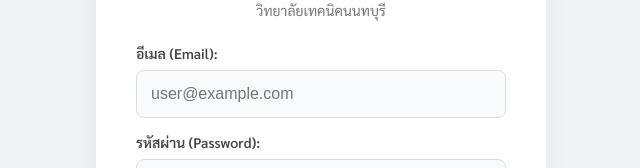
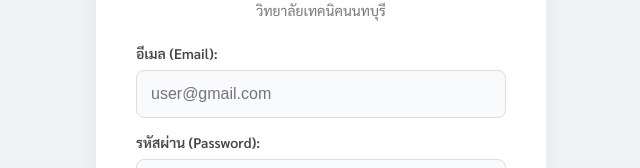
Before and after one commit to pakawatpe-hash/nicnon-library, a React (Create React App) app: page / in a window 1280 px wide. Shown: the part 305-473 px from the top of the page, without its empty margins (319-959 px from the left). Built offline with nearby package versions, Linux system fonts and the light colour scheme; no server answers.

Commit message:
Update Login.js

```diff
--- a/src/Login.js
+++ b/src/Login.js
@@ -73,7 +73,7 @@ function Login({ onSwitchToRegister }) {
               <label style={styles.label}>อีเมล (Email):</label>
               <input
                 type="email"
-                placeholder="user@example.com"
+                placeholder="user@gmail.com"
                 value={email}
                 onChange={(e) => setEmail(e.target.value)}
                 required
```
